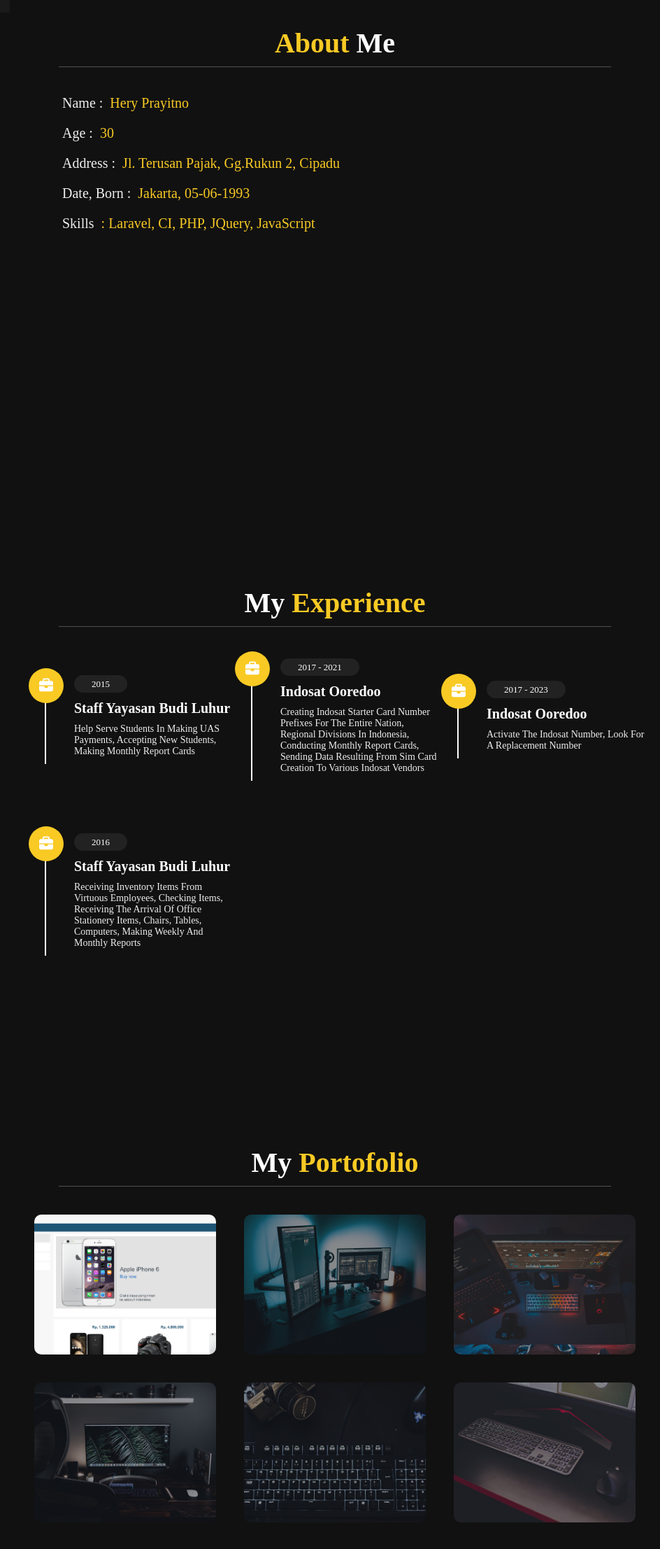
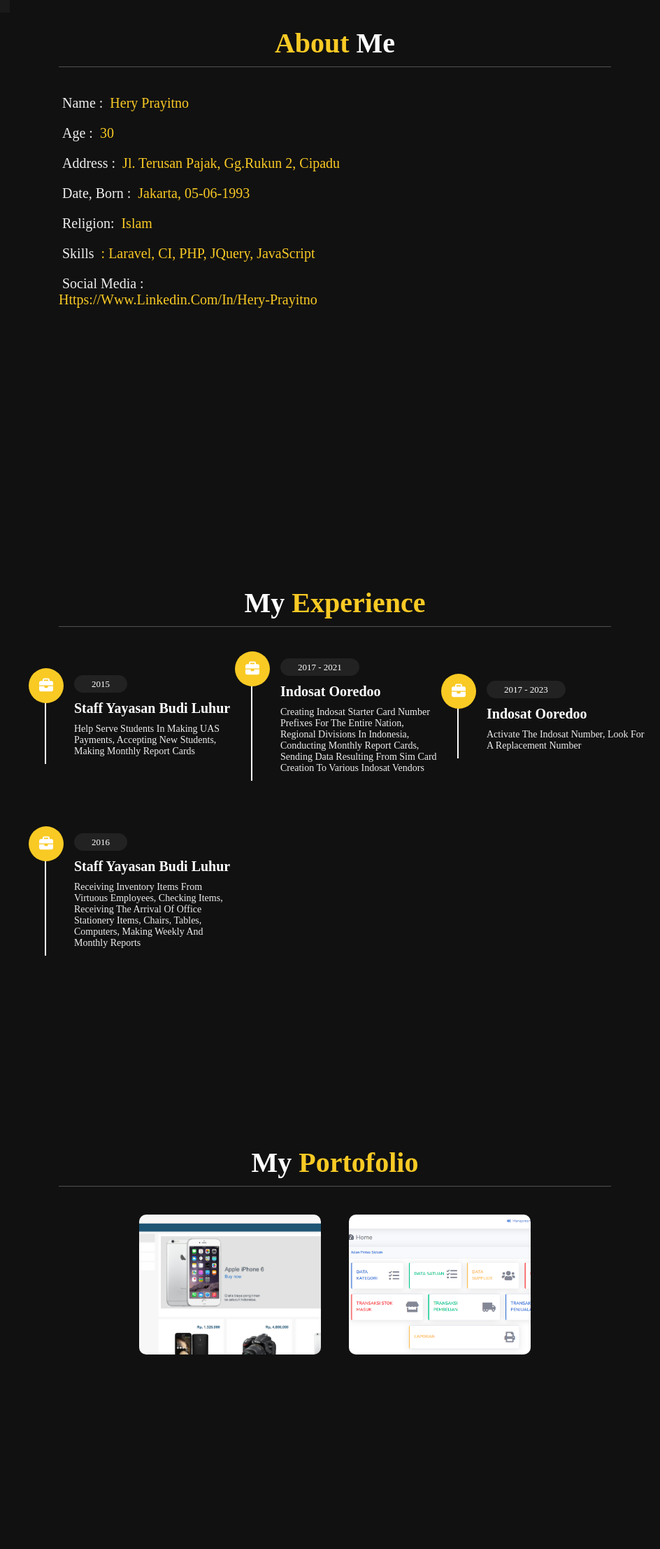
Before and after one commit to rahayuanindya/rahayuanindya.github.io, a plain HTML site: page index.html in a window 1280 px wide. Shown: the part 782-2996 px from the top of the page at 70% size, without its empty margins (336-1280 px from the left). Drawn offline with nearby package versions, Linux system fonts and the light colour scheme.

Commit message:
Update PortFolio

```diff
--- a/index.html
+++ b/index.html
@@ -5,9 +5,8 @@
     <meta charset="UTF-8">
     <meta name="viewport" content="width=device-width, initial-scale=1.0">
     <title>PortFolio</title>
-    <link rel="stylesheet" href="https://cdnjs.cloudflare.com/ajax/libs/font-awesome/6.4.2/css/all.min.css"
-        integrity="sha512-z3gLpd7yknf1YoNbCzqRKc4qyor8gaKU1qmn+CShxbuBusANI9QpRohGBreCFkKxLhei6S9CQXFEbbKuqLg0DA=="
-        crossorigin="anonymous" referrerpolicy="no-referrer" />
+    <link rel="stylesheet" href="https://cdnjs.cloudflare.com/ajax/libs/font-awesome/6.4.2/css/all.min.css" integrity="sha512-z3gLpd7yknf1YoNbCzqRKc4qyor8gaKU1qmn+CShxbuBusANI9QpRohGBreCFkKxLhei6S9CQXFEbbKuqLg0DA==" crossorigin="anonymous" referrerpolicy="no-referrer"
+    />
     <link rel="stylesheet" href="style.css">
     <link rel="stylesheet" href="https://unpkg.com/aos@next/dist/aos.css" />
 </head>
@@ -34,12 +33,10 @@
 
     <div id="menu" class="fas fa-bars"></div>
 
-    <section class="home" id="home" data-aos="fade-up" data-aos-duration="4500" data-aos-easing="linear">
+    <section class="home" id="home" data-aos="fade-right" data-aos-duration="5500" data-aos-easing="linear">
         <h3> </h3>
         <h1>Welcome <span>My Pages</span></h1>
-        <p>I am Hery Prayitno, I graduated from Budi Luhur University, majoring in information systems, I want a
-            career as an
-            IT Web Developer and proficient in using programming languages.</p>
+        <p>I am Hery Prayitno, I graduated from Budi Luhur University, majoring in information systems, I want a career as an IT Web Developer and proficient in using programming languages.</p>
         <a href="#about"></a>
     </section>
 
@@ -53,7 +50,9 @@
                 <h3><span>Age : </span> 30</h3>
                 <h3><span>Address : </span> Jl. Terusan Pajak, gg.rukun 2, Cipadu</h3>
                 <h3><span>Date, Born : </span> Jakarta, 05-06-1993</h3>
+                <h3><span>Religion: </span> Islam</h3>
                 <h3><span>Skills</span> : </span> Laravel, CI, PHP, JQuery, JavaScript</h3>
+                <h3><span>Social Media : </span> https://www.linkedin.com/in/hery-prayitno</h3>
             </div>
             <div class="counter">
 
@@ -75,9 +74,8 @@
                 <i class="fa-solid fa-briefcase"></i>
                 <span>2017 - 2021</span>
                 <h3>Indosat Ooredoo</h3>
-                <p>creating Indosat starter card number prefixes for the entire nation, regional divisions in Indonesia,
-                    conducting monthly report cards, sending data resulting from sim card creation to various Indosat
-                    vendors</p>
+                <p>creating Indosat starter card number prefixes for the entire nation, regional divisions in Indonesia, conducting monthly report cards, sending data resulting from sim card creation to various Indosat vendors
+                </p>
             </div>
             <div class="box">
                 <i class="fa-solid fa-briefcase"></i>
@@ -89,8 +87,7 @@
                 <i class="fa-solid fa-briefcase"></i>
                 <span>2016</span>
                 <h3>Staff Yayasan Budi Luhur</h3>
-                <p>receiving inventory items from virtuous employees, checking items, receiving the arrival of office
-                    stationery items, chairs, tables, computers, making weekly and monthly reports</p>
+                <p>receiving inventory items from virtuous employees, checking items, receiving the arrival of office stationery items, chairs, tables, computers, making weekly and monthly reports</p>
             </div>
         </div>
     </section>
@@ -99,22 +96,11 @@
         <h1 class="heading">my <span>portofolio</span></h1>
         <div class="box-container">
             <div class="box">
-                <img src="images/fake-project.png" alt="">
+                <img src="images/fake-project.png" alt="Toko Online">
+                <p class="keterangan">Toko Online</p>
             </div>
             <div class="box">
-                <img src="images/portfolio2.jpg" alt="">
-            </div>
-            <div class="box">
-                <img src="images/portfolio3.jpg" alt="">
-            </div>
-            <div class="box">
-                <img src="images/portfolio4.jpg" alt="">
-            </div>
-            <div class="box">
-                <img src="images/portfolio5.jpg" alt="">
-            </div>
-            <div class="box">
-                <img src="images/portfolio6.jpg" alt="">
+                <img src="images/project.2.PNG" alt="Point Of sales">
             </div>
         </div>
     </section>
@@ -137,8 +123,7 @@
                 <input type="text" class="box" placeholder="name">
                 <input type="email" class="box" placeholder="email">
                 <input type="project" class="box" placeholder="project">
-                <textarea name="" id="" class="box" cols="30" rows="10" class="box massage"
-                    placeholder="message"></textarea>
+                <textarea name="" id="" class="box" cols="30" rows="10" class="box massage" placeholder="message"></textarea>
                 <button type="submit" class="btn">Send <i class="fas fa-paper-plane"></i></button>
             </form>
         </div>
@@ -148,9 +133,7 @@
         <img src="images/icon.svg" width="50" alt="">
     </a>
 
-    <script src="https://cdnjs.cloudflare.com/ajax/libs/jquery/3.7.1/jquery.min.js"
-        integrity="sha512-v2CJ7UaYy4JwqLDIrZUI/4hqeoQieOmAZNXBeQyjo21dadnwR+8ZaIJVT8EE2iyI61OV8e6M8PP2/4hpQINQ/g=="
-        crossorigin="anonymous" referrerpolicy="no-referrer"></script>
+    <script src="https://cdnjs.cloudflare.com/ajax/libs/jquery/3.7.1/jquery.min.js" integrity="sha512-v2CJ7UaYy4JwqLDIrZUI/4hqeoQieOmAZNXBeQyjo21dadnwR+8ZaIJVT8EE2iyI61OV8e6M8PP2/4hpQINQ/g==" crossorigin="anonymous" referrerpolicy="no-referrer"></script>
     <script src="main.js"></script>
     <script src="https://unpkg.com/aos@next/dist/aos.js"></script>
     <script>
--- a/style.css
+++ b/style.css
@@ -117,7 +117,6 @@ header .navbar ul li a:hover {
     html {
         font-size: 55%;
     }
-
     .home {
         padding: 1rem 4rem;
     }
@@ -127,15 +126,12 @@ header .navbar ul li a:hover {
     header {
         left: -120%;
     }
-
     body {
         padding: 0;
     }
-
     #menu {
         display: block;
     }
-
     header.toggle {
         left: 0%;
     }
@@ -145,23 +141,18 @@ header .navbar ul li a:hover {
     header {
         width: 100vw;
     }
-
     .heading {
         margin: 0 3rem;
     }
-
     .about .row .counter .box {
         width: 100%;
     }
-
     .education .box-container .box {
         width: 100%;
     }
-
     .portofolio .box-container .box {
         width: 100%;
     }
-
     .contact .row form {
         margin: 3rem 0;
     }
@@ -440,3 +431,8 @@ section {
     z-index: 100;
     display: none;
 }
+
+.box-container.box p {
+    color: white;
+    font-size: 1rem;
+}
```
Also changed, not shown: images/project.2.PNG (added).
